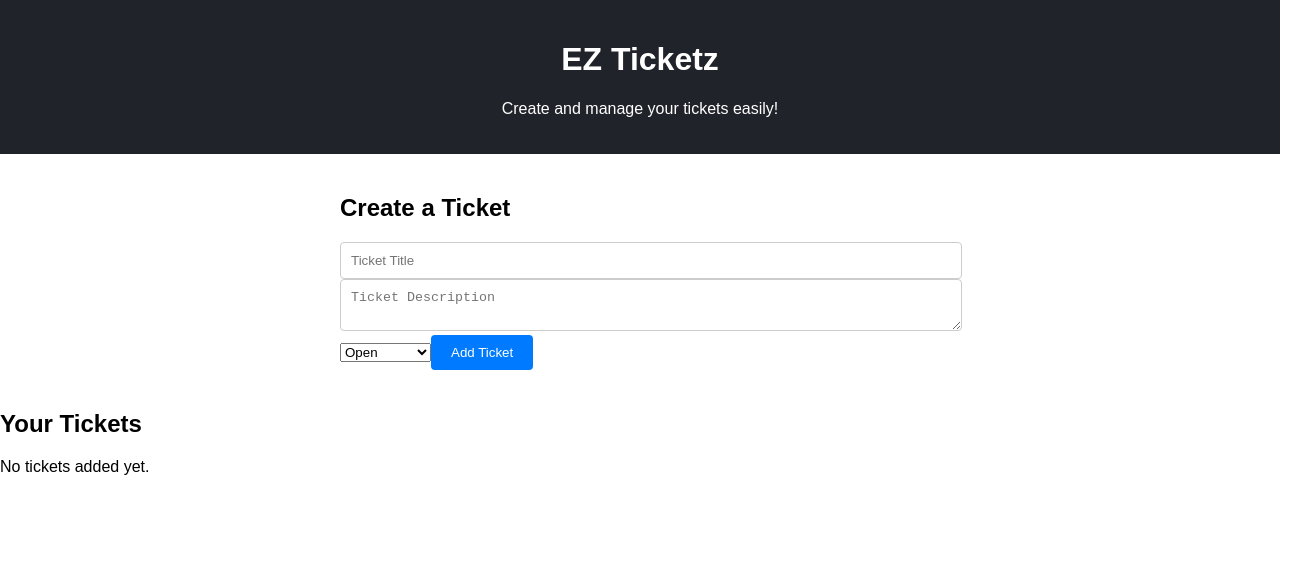
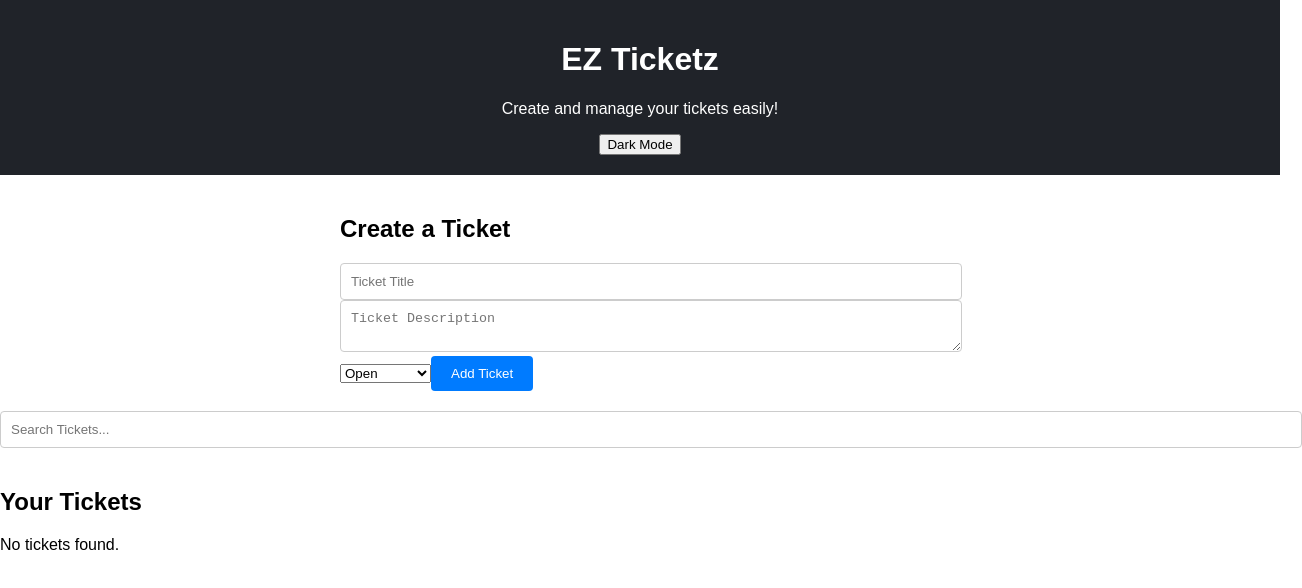
Before and after one commit to Jake-Saurage/CMPS411_EzTicketz_Fall2024, a React (Create React App) app in the folder ezticketz-cmps411/: page / in a window 1280 px wide. Shown: the top 588 px of the page, 1302 px wide, since content can reach past the window. Built offline with nearby package versions, Linux system fonts and the light colour scheme.

Commit message:
still tryna fix the branch
help

```diff
--- a/ezticketz-cmps411/src/App.css
+++ b/ezticketz-cmps411/src/App.css
@@ -192,3 +192,15 @@ body {
 .ticket-item:hover {
   transform: translateY(-2px); /* Slight hover effect */
 }
+
+.search-input {
+  width: 100%;
+  padding: 10px;
+  border: 1px solid #ccc;
+  border-radius: 4px;
+  margin-bottom: 20px;
+}
+
+.search-input:focus {
+  border-color: #007bff;
+}
--- a/ezticketz-cmps411/src/App.js
+++ b/ezticketz-cmps411/src/App.js
@@ -5,11 +5,13 @@ function App() {
   const [tickets, setTickets] = useState([]);
   const [ticketTitle, setTicketTitle] = useState('');
   const [ticketDescription, setTicketDescription] = useState('');
-  const [ticketStatus, setTicketStatus] = useState('Open'); // Default status
+  const [ticketStatus, setTicketStatus] = useState('Open');
   const [errors, setErrors] = useState({ title: '', description: '' });
   const [showToast, setShowToast] = useState(false);
   const [toastMessage, setToastMessage] = useState('');
   const [editIndex, setEditIndex] = useState(null);
+  const [isDarkMode, setIsDarkMode] = useState(false); // Dark mode state
+  const [searchQuery, setSearchQuery] = useState(''); // State for search query
 
   // Validate Form
   const validateForm = () => {
@@ -37,20 +39,18 @@ function App() {
       const newTickets = [...tickets];
 
       if (editIndex !== null) {
-        // Edit existing ticket
         newTickets[editIndex] = {
           title: ticketTitle,
           description: ticketDescription,
-          status: ticketStatus // Include status in edit
+          status: ticketStatus
         };
         setEditIndex(null);
         setToastMessage('Ticket updated successfully!');
       } else {
-        // Add new ticket
         newTickets.push({
           title: ticketTitle,
           description: ticketDescription,
-          status: ticketStatus // Include status in new ticket
+          status: ticketStatus
         });
         setToastMessage('Ticket added successfully!');
       }
@@ -58,10 +58,9 @@ function App() {
       setTickets(newTickets);
       setTicketTitle('');
       setTicketDescription('');
-      setTicketStatus('Open'); // Reset status to default
+      setTicketStatus('Open');
       setErrors({ title: '', description: '' });
 
-      // Show toast message
       setShowToast(true);
       setTimeout(() => setShowToast(false), 3000);
     }
@@ -72,8 +71,6 @@ function App() {
     const newTickets = tickets.filter((_, i) => i !== index);
     setTickets(newTickets);
     setToastMessage('Ticket deleted successfully!');
-
-    // Show toast message
     setShowToast(true);
     setTimeout(() => setShowToast(false), 3000);
   };
@@ -82,16 +79,30 @@ function App() {
   const handleEditTicket = (index) => {
     setTicketTitle(tickets[index].title);
     setTicketDescription(tickets[index].description);
-    setTicketStatus(tickets[index].status); // Set the current status
+    setTicketStatus(tickets[index].status);
     setEditIndex(index);
   };
 
+  // Toggle Dark Mode
+  const toggleDarkMode = () => {
+    setIsDarkMode(!isDarkMode);
+  };
+
+  // Filter tickets based on search query
+  const filteredTickets = tickets.filter(ticket =>
+    ticket.title.toLowerCase().includes(searchQuery.toLowerCase()) ||
+    ticket.description.toLowerCase().includes(searchQuery.toLowerCase())
+  );
+
   return (
-    <div className="App">
+    <div className={`App ${isDarkMode ? 'dark-mode' : 'light-mode'}`}>
       {/* Header Section */}
       <header className="header">
         <h1>EZ Ticketz</h1>
         <p>Create and manage your tickets easily!</p>
+        <button onClick={toggleDarkMode} className="toggle-button">
+          {isDarkMode ? 'Light Mode' : 'Dark Mode'}
+        </button>
       </header>
 
       {/* Ticket Form */}
@@ -131,6 +142,15 @@ function App() {
         </button>
       </div>
 
+      {/* Search Input */}
+      <input
+        type="text"
+        placeholder="Search Tickets..."
+        value={searchQuery}
+        onChange={(e) => setSearchQuery(e.target.value)}
+        className="search-input"
+      />
+
       {/* Toast Message */}
       {showToast && (
         <div className={`toast ${showToast ? 'show' : ''}`} aria-live="polite">
@@ -141,11 +161,11 @@ function App() {
       {/* Display Tickets */}
       <div className="ticket-list">
         <h2>Your Tickets</h2>
-        {tickets.length === 0 ? (
-          <p>No tickets added yet.</p>
+        {filteredTickets.length === 0 ? (
+          <p>No tickets found.</p>
         ) : (
-          <div className="ticket-grid"> {/* Use a grid layout */}
-            {tickets.map((ticket, index) => (
+          <div className="ticket-grid">
+            {filteredTickets.map((ticket, index) => (
               <div key={index} className="ticket-item">
                 <h3>{ticket.title}</h3>
                 <p>{ticket.description}</p>
```
